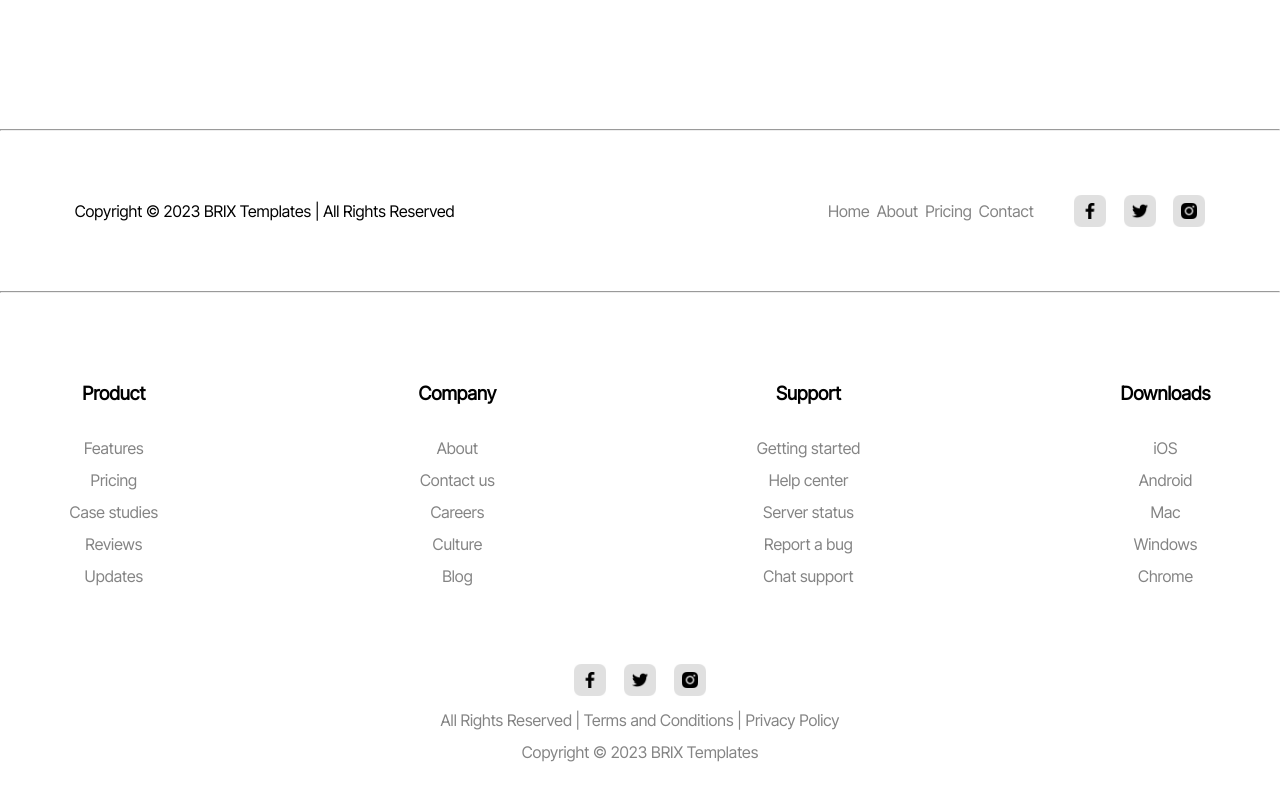
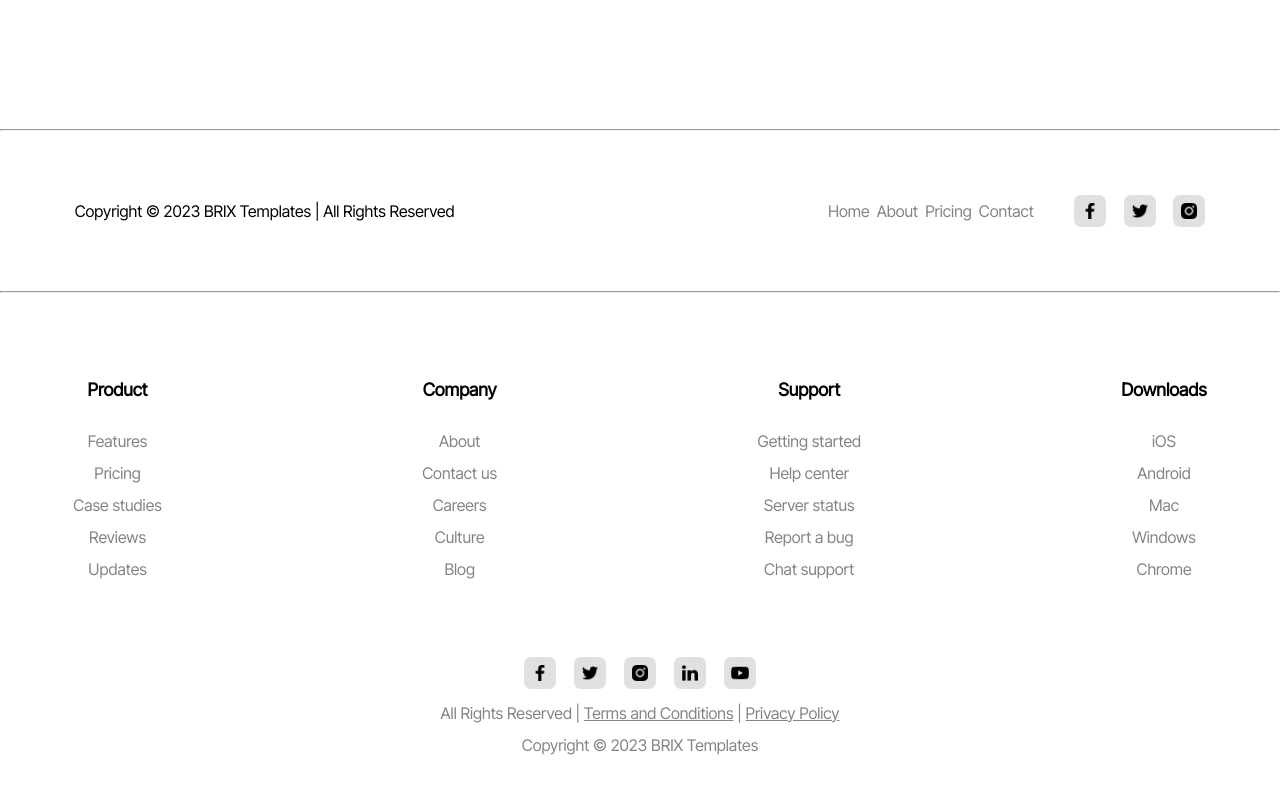
Before and after one commit to Gimcholas01/Ingredients, a plain HTML site: page index.html in a window 1280 px wide. Shown: the part 4752-5552 px from the top of the page. Drawn offline with Linux system fonts and the light colour scheme.

Commit message:
clean up

```diff
--- a/index.css
+++ b/index.css
@@ -648,3 +648,10 @@ a {
     align-items: center;
     padding-block: 4.861vw;
 }
+
+.footer-2 h3 {
+    font-family: "Inter Tight";
+    font-size: 1.389vw;
+    font-weight: 700;
+    line-height: 1;
+}
--- a/index.html
+++ b/index.html
@@ -354,10 +354,12 @@
                         <img src="Facebook.jpg" alt="">
                         <img src="Twitter.png" alt="">
                         <img src="Instagram.png" alt="">
+                        <img src="LinkedIn.jpg" alt="">
+                        <img src="YouTube.jpg" alt="">
                     </div>
 
                     <div class="copyright">
-                        <p>All Rights Reserved | Terms and Conditions | Privacy Policy</p>
+                        <p>All Rights Reserved | <u>Terms and Conditions</u> | <u>Privacy Policy</u></p>
                         <p>Copyright © 2023 BRIX Templates</p>
                     </div>
 
```
Also changed, not shown: LinkedIn.jpg (added), YouTube.jpg (added).
